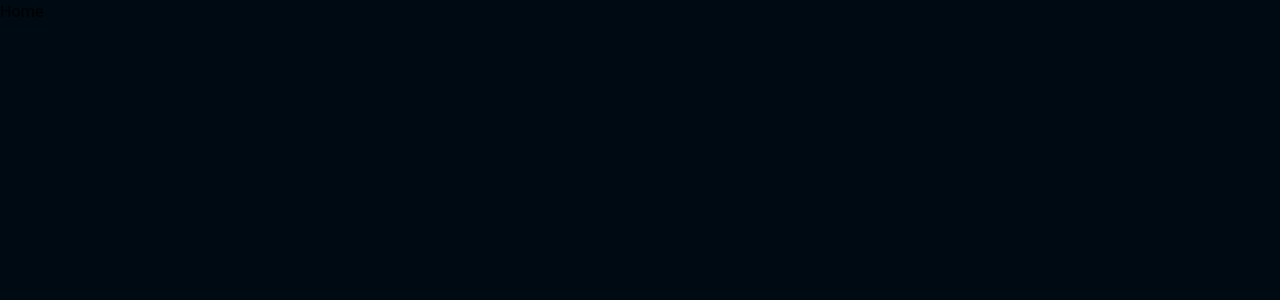
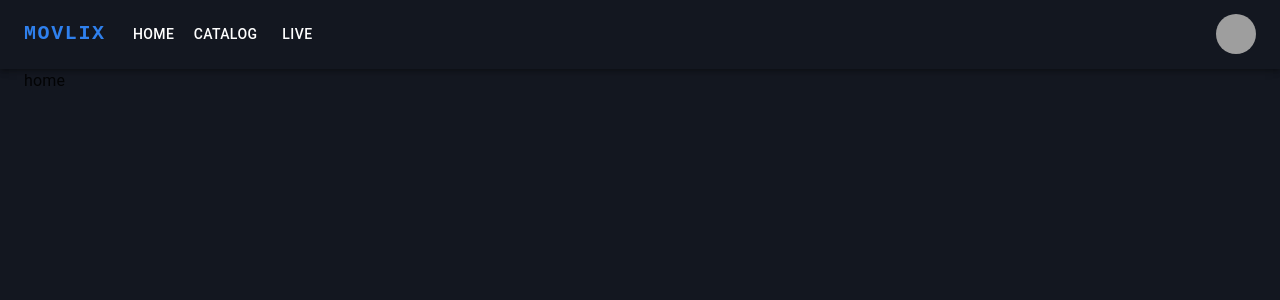
Before and after one commit to RezapourAraz/movlix-tv, a Next.js app: page / in a window 1280 px wide. Shown: the top 300 px of the page. Built offline with nearby package versions, Linux system fonts and the light colour scheme; grey boxes are pictures that could not be loaded.

Commit message:
appbar added

```diff
--- /dev/null
+++ b/components/appbars/TopHeader.appbars.jsx
@@ -0,0 +1,162 @@
+import React, { useState } from "react";
+import AppBar from "@mui/material/AppBar";
+import Box from "@mui/material/Box";
+import Toolbar from "@mui/material/Toolbar";
+import IconButton from "@mui/material/IconButton";
+import Typography from "@mui/material/Typography";
+import Menu from "@mui/material/Menu";
+import MenuIcon from "@mui/icons-material/Menu";
+import Container from "@mui/material/Container";
+import Avatar from "@mui/material/Avatar";
+import Button from "@mui/material/Button";
+import Tooltip from "@mui/material/Tooltip";
+import MenuItem from "@mui/material/MenuItem";
+import AdbIcon from "@mui/icons-material/Adb";
+import {
+  alpha,
+  Drawer,
+  InputBase,
+  List,
+  ListItem,
+  ListItemButton,
+  ListItemIcon,
+  ListItemText,
+  styled,
+} from "@mui/material";
+import SearchIcon from "@mui/icons-material/Search";
+
+const pages = [
+  { id: 1, name: "Home", route: "/" },
+  { id: 2, name: "Catalog", route: "/catalog" },
+  { id: 3, name: "Live", route: "/live" },
+];
+const settings = ["Profile", "Account", "Dashboard", "Logout"];
+
+function TopHeaderAppBar() {
+  // * states for menus
+  const [open, setOpen] = useState(false);
+  const [userMenuOpen, setUserMenuOpen] = useState(false);
+
+  // * handlers for user menu open and close
+  const handleOpenUserMenu = () => {
+    setUserMenuOpen(true);
+  };
+  const handleCloseUserMenu = () => {
+    setUserMenuOpen(false);
+  };
+  // * handlers for sidebar menu open and close
+  const handleCloseMenu = () => {
+    setOpen(false);
+  };
+  const handleOpenMenu = () => {
+    setOpen(true);
+  };
+
+  return (
+    <AppBar position="static">
+      <Container maxWidth="xl">
+        <Toolbar disableGutters>
+          <Typography
+            variant="h6"
+            noWrap
+            sx={{
+              mr: 2,
+              display: { xs: "none", md: "flex" },
+              fontFamily: "monospace",
+              fontWeight: 700,
+              letterSpacing: ".1rem",
+              color: "secondary.main",
+              textDecoration: "none",
+            }}
+          >
+            MOVLIX
+          </Typography>
+          <Box sx={{ flexGrow: 1, display: { xs: "flex", md: "none" } }}>
+            <IconButton
+              size="large"
+              aria-label="account of current user"
+              aria-controls="menu-appbar"
+              aria-haspopup="true"
+              onClick={handleOpenMenu}
+              sx={{ color: "secondary.main" }}
+            >
+              <MenuIcon />
+            </IconButton>
+            <Drawer anchor="top" open={open} onClose={handleCloseMenu}>
+              <List sx={{ bgcolor: "primary.main" }}>
+                {pages.map((page) => (
+                  <ListItem key={page.id} disablePadding>
+                    <ListItemButton>
+                      <ListItemText
+                        primary={page.name}
+                        sx={{ color: "common.white" }}
+                      />
+                    </ListItemButton>
+                  </ListItem>
+                ))}
+              </List>
+            </Drawer>
+          </Box>
+
+          <Typography
+            variant="h5"
+            noWrap
+            sx={{
+              mr: 2,
+              display: { xs: "flex", md: "none" },
+              flexGrow: 1,
+              fontFamily: "monospace",
+              fontWeight: 700,
+              letterSpacing: ".3rem",
+              color: "secondary.main",
+              textDecoration: "none",
+            }}
+          >
+            MOVLIX
+          </Typography>
+          <Box sx={{ flexGrow: 1, display: { xs: "none", md: "flex" } }}>
+            {pages.map((page) => (
+              <Button
+                key={page.name}
+                onClick={handleCloseMenu}
+                sx={{ my: 2, color: "white", display: "block" }}
+              >
+                {page.name}
+              </Button>
+            ))}
+          </Box>
+          <Box sx={{ flexGrow: 0 }}>
+            <Tooltip title="Open settings">
+              <IconButton onClick={handleOpenUserMenu} sx={{ p: 0 }}>
+                <Avatar alt="Remy Sharp" src="/static/images/avatar/2.jpg" />
+              </IconButton>
+            </Tooltip>
+            <Menu
+              sx={{ mt: "45px" }}
+              id="menu-appbar"
+              anchorEl={userMenuOpen}
+              anchorOrigin={{
+                vertical: "top",
+                horizontal: "right",
+              }}
+              keepMounted
+              transformOrigin={{
+                vertical: "top",
+                horizontal: "right",
+              }}
+              open={userMenuOpen}
+              onClose={handleCloseUserMenu}
+            >
+              {settings.map((setting) => (
+                <MenuItem key={setting} onClick={handleCloseUserMenu}>
+                  <Typography textAlign="center">{setting}</Typography>
+                </MenuItem>
+              ))}
+            </Menu>
+          </Box>
+        </Toolbar>
+      </Container>
+    </AppBar>
+  );
+}
+export default TopHeaderAppBar;
--- /dev/null
+++ b/components/layout/Layout.jsx
@@ -0,0 +1,13 @@
+// * Mui
+import { Box, Container } from "@mui/material";
+import TopHeaderAppBar from "../appbars/TopHeader.appbars";
+
+const Layout = ({ children }) => {
+  return (
+    <Box>
+      <TopHeaderAppBar />
+      <Container maxWidth="xl">{children}</Container>
+    </Box>
+  );
+};
+export default Layout;
--- a/pages/index.js
+++ b/pages/index.js
@@ -1,3 +1,5 @@
+import Layout from "../components/layout/Layout";
+
 export default function Home() {
-  return <div>Home</div>;
+  return <Layout>home</Layout>;
 }
--- a/theme/theme.js
+++ b/theme/theme.js
@@ -9,7 +9,7 @@ export const theme = createTheme({
           scrollBehavior: "smooth",
         },
         body: {
-          backgroundColor: "#000a12",
+          backgroundColor: "#131720",
           scrollbarColor: "#6b6b6b #2b2b2b",
           "&::-webkit-scrollbar, & *::-webkit-scrollbar": {
             backgroundColor: "#212529",
@@ -42,16 +42,16 @@ export const theme = createTheme({
 
   palette: {
     common: {
-      white: "#F8F9FA",
+      white: "#e0e0e0",
     },
     primary: {
-      main: "#263238",
-      light: "#4f5b62",
+      main: "#131720",
+      light: "#151f30",
       dark: "#000a12",
     },
     secondary: {
-      main: "#ffd600",
-      light: "#ffff52",
+      main: "#2f80ed",
+      light: "#2f80ed",
       dark: "#c7a500",
     },
     success: {
```
